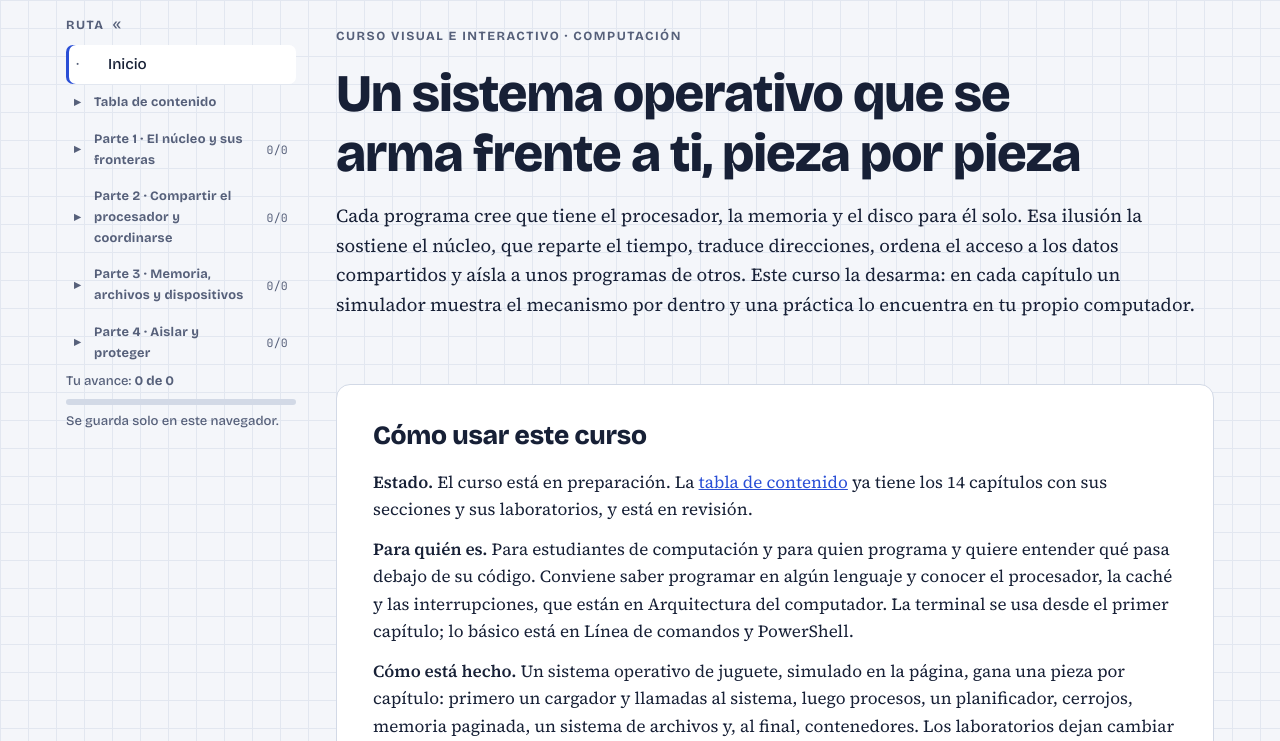
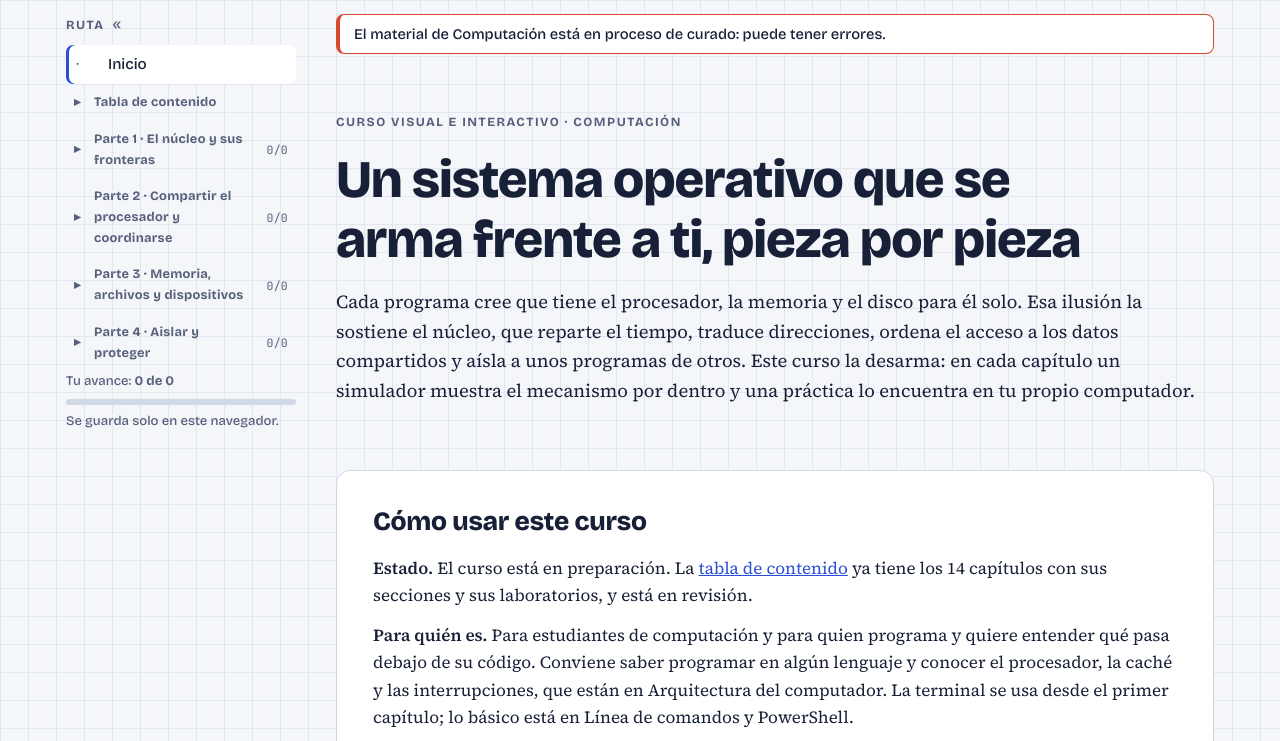
Before and after one commit to aaramirez/sistemas-operativos, a plain HTML site: page index.html in a window 1280 px wide. Shown: the part 84-825 px from the top of the page. Drawn offline with nearby package versions, Linux system fonts and the light colour scheme.

Commit message:
Nota: el material de Computación está en proceso de curado

```diff
--- a/index.html
+++ b/index.html
@@ -29,6 +29,7 @@ height="0" width="0" style="display:none;visibility:hidden"></iframe></noscript>
 <nav class="toc" id="toc" aria-label="Ruta de aprendizaje"></nav>
 <main>
 
+<p class="aviso-curado" role="note">El material de Computación está en proceso de curado: puede tener errores.</p>
 <header class="hero">
   <span class="eyebrow">Curso visual e interactivo · Computación</span>
   <h1>Un sistema operativo que se arma frente a ti, pieza por pieza</h1>
```
Also changed, not shown: temario.html (+1 -0 lines).
